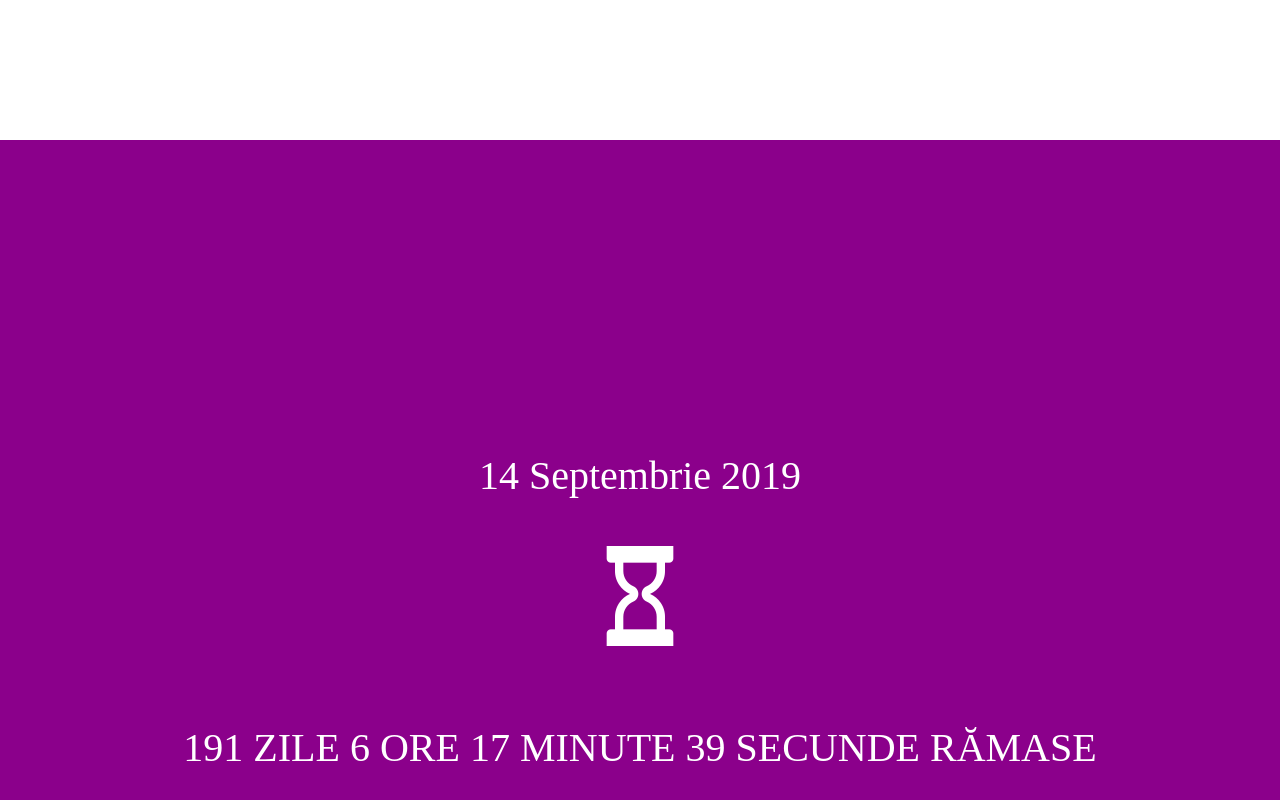
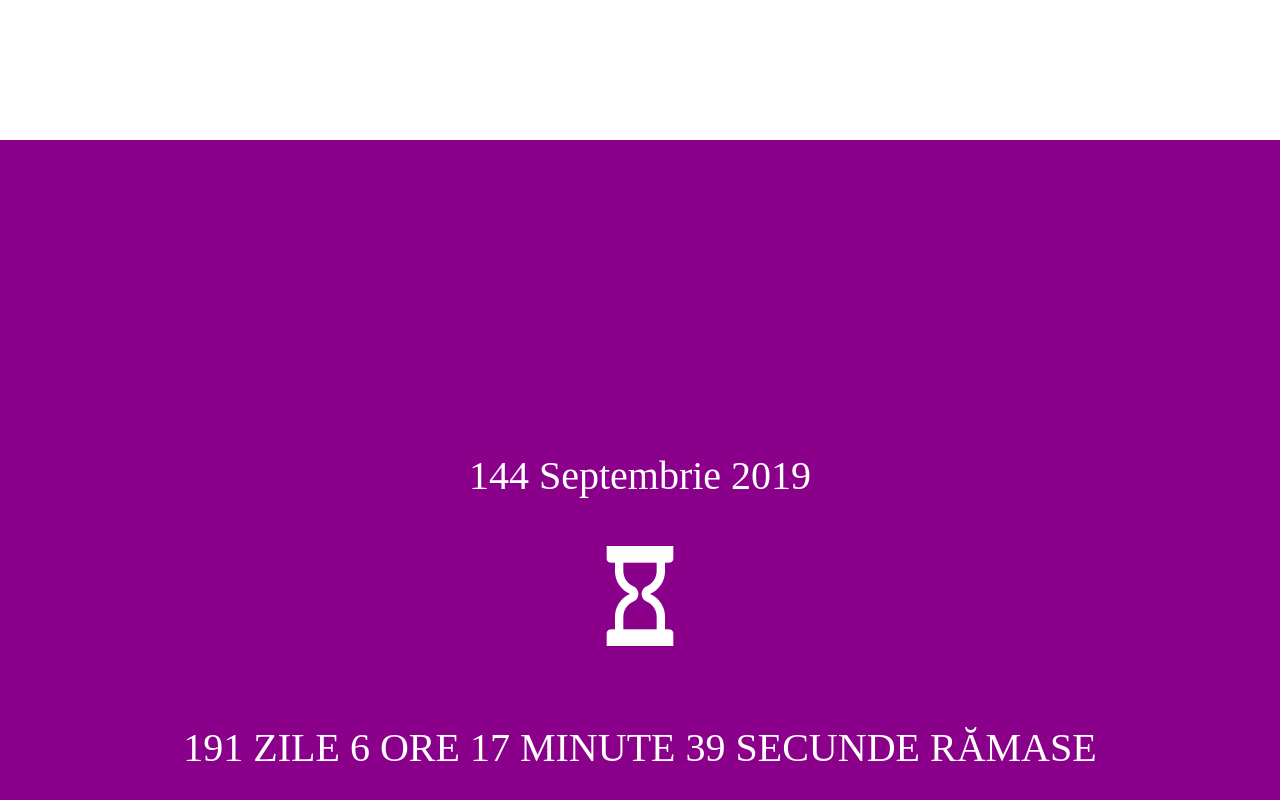
Before and after one commit to NuXeE/D-A, a plain HTML site: page index.html in a window 1280 px wide. Shown: the part 1923-2723 px from the top of the page. Drawn offline with nearby package versions, Linux system fonts and the light colour scheme; a web font is replaced by a local one.

Commit message:
innit commit

```diff
--- a/index.html
+++ b/index.html
@@ -138,7 +138,7 @@
     <a id="time"></a>
     <div class="container-fluid background_3 text-center" style="padding-bottom: 300px; padding-top: 300px">
 
-        <p>14 Septembrie 2019</p>
+        <p>144 Septembrie 2019</p>
 
         <p style="font-size: 100px"><span class="glyphicon glyphicon-hourglass"></span></p>
 
```
